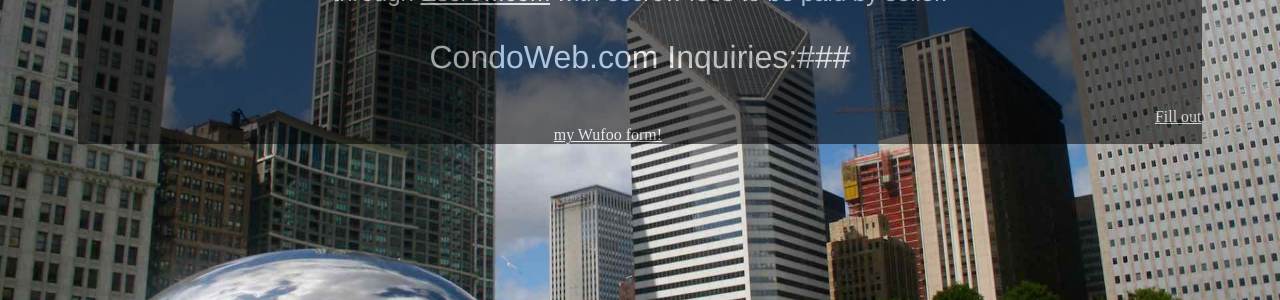
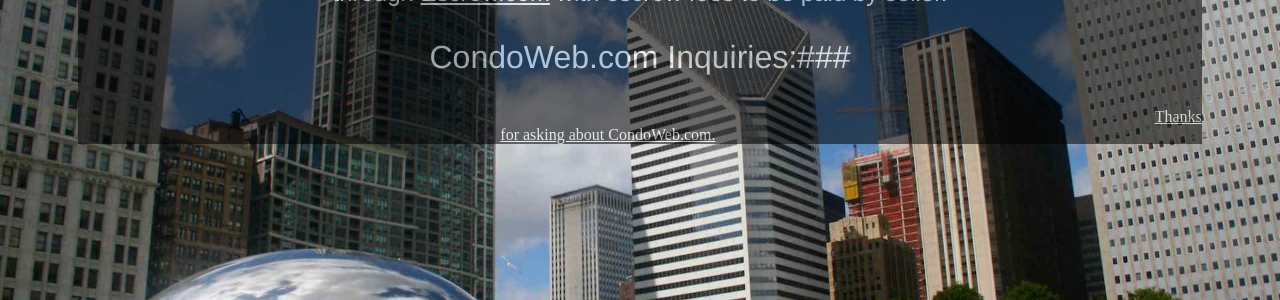
Before and after one commit to dawncomer/condoweb, a Jekyll site: the page built from index.markdown, in a window 1280 px wide. Shown: the part 312-612 px from the top of the page. Built offline with Jekyll 4.4.1, drawn with Linux system fonts in a browser that asks for light colours; Markdown is read by kramdown in place of the engine named in the settings.

```diff
--- a/_config.yml
+++ b/_config.yml
@@ -12,7 +12,6 @@ redcarpet:
     - autolink
     - footnotes
     - smart
-highlighter: pygments # default python pygments have been replaced by pygments.rb
 
 # For Jekyll Plugins, per http://jekyllrb.com/docs/plugins/
 # gems: [ image_tag, image_caption_tag ]
--- a/index.markdown
+++ b/index.markdown
@@ -13,4 +13,4 @@ CondoWeb.com
 
 ###CondoWeb.com Inquiries:###
 
-<div class="iframe-wrap"><iframe height="697" allowTransparency="true"frameborder="2" scrolling="no" class="webform"  src="https://wisdomgroup.wufoo.com/embed/s1kxy5mk1q4e7g8/"><a href="https://wisdomgroup.wufoo.com/forms/s1kxy5mk1q4e7g8/">Fill out my Wufoo form!</a></iframe></div>
+<div class="iframe-wrap"><iframe height="697" allowTransparency="true"frameborder="2" scrolling="no" class="webform"  src="https://wisdomgroup.wufoo.com/embed/s1kxy5mk1q4e7g8/"><a href="https://wisdomgroup.wufoo.com/forms/s1kxy5mk1q4e7g8/">Thanks for asking about CondoWeb.com.</a></iframe></div>
```
